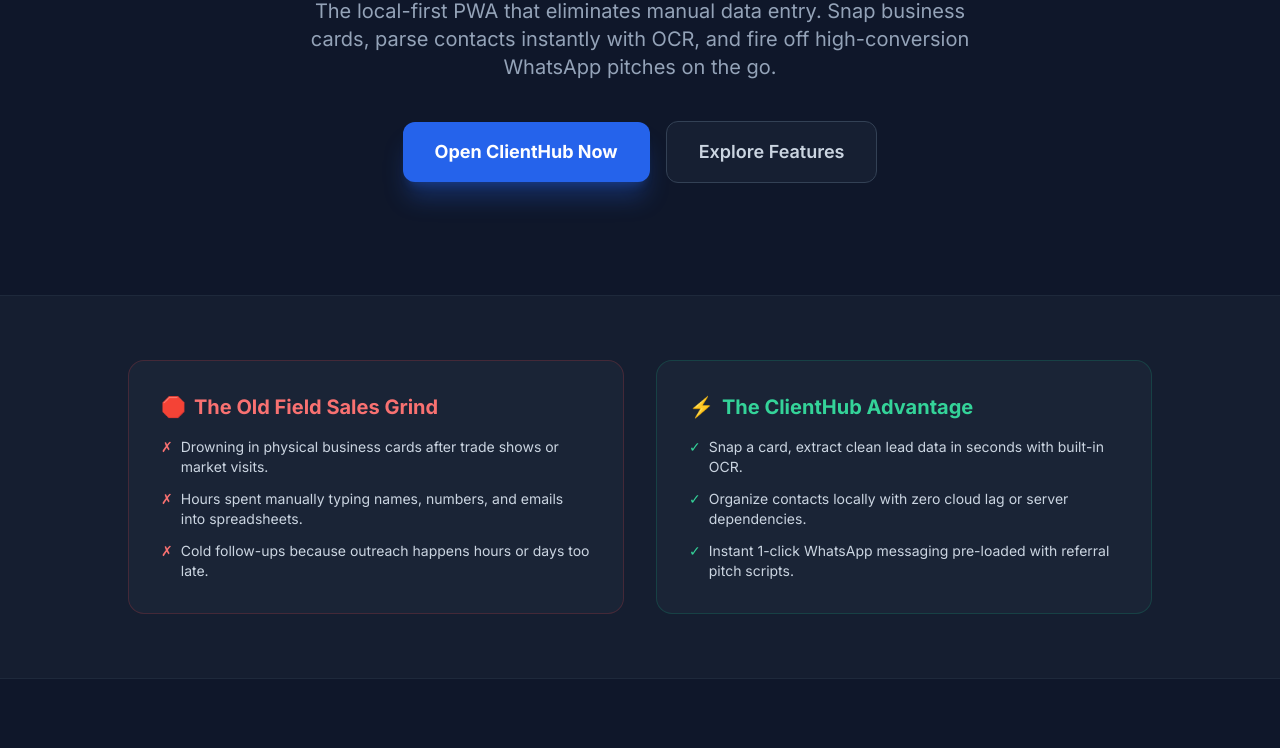
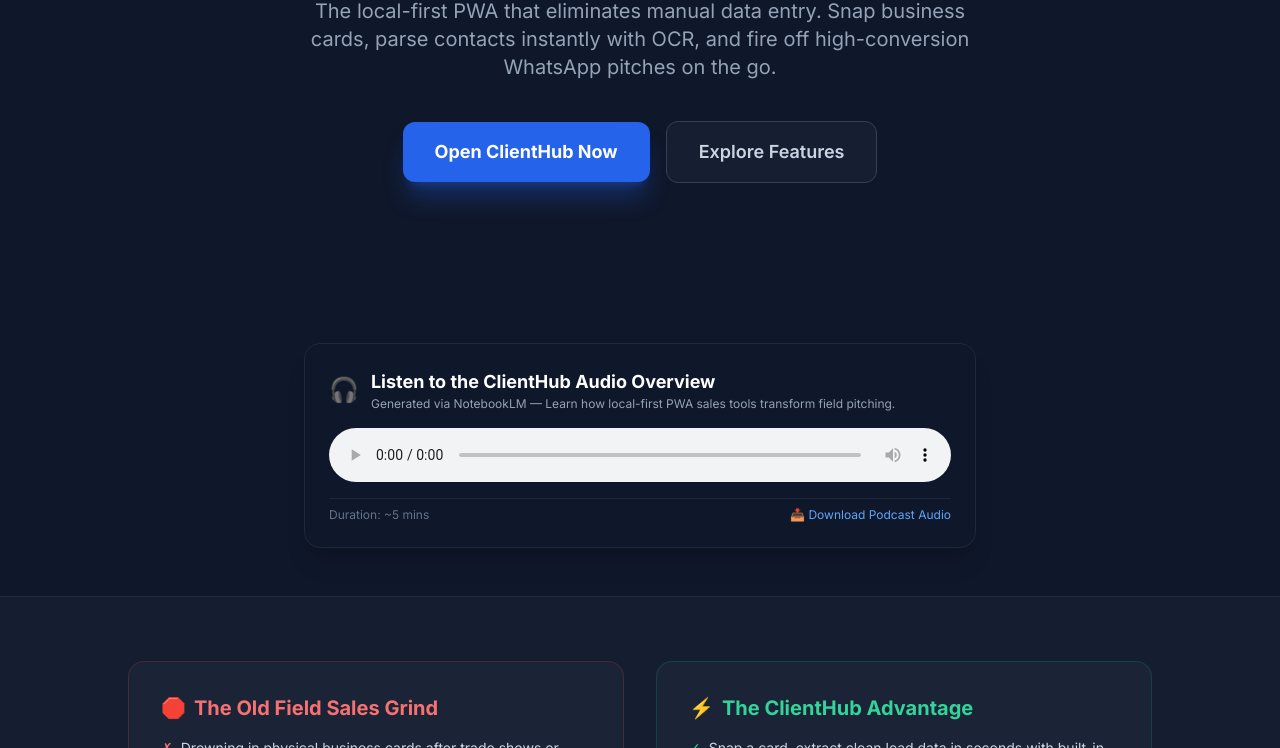
Before and after one commit to vinaybhagatd/vyapar-crm, a plain HTML site: page landing.html in a window 1280 px wide. Shown: the part 442-1190 px from the top of the page. Drawn offline with nearby package versions, Linux system fonts and the light colour scheme.

Commit message:
Added podcast section

```diff
--- a/landing.html
+++ b/landing.html
@@ -47,6 +47,29 @@
             </a>
         </div>
     </section>
+
+<section class="max-w-2xl mx-auto my-12 p-6 bg-slate-900 rounded-2xl border border-slate-800 text-slate-100 shadow-xl">
+    <div class="flex items-center gap-3 mb-4">
+        <span class="text-2xl">🎧</span>
+        <div>
+            <h3 class="text-lg font-bold text-white">Listen to the ClientHub Audio Overview</h3>
+            <p class="text-xs text-slate-400">Generated via NotebookLM — Learn how local-first PWA sales tools transform field pitching.</p>
+        </div>
+    </div>
+
+    <!-- HTML5 Audio Player -->
+    <audio controls class="w-full mb-4 accent-blue-500">
+        <source src="clienthub-overview.mp3" type="audio/mpeg">
+        Your browser does not support the audio element.
+    </audio>
+
+    <div class="flex justify-between items-center text-xs text-slate-500 pt-2 border-t border-slate-800">
+        <span>Duration: ~5 mins</span>
+        <a href="clienthub-overview.mp3" download class="text-blue-400 hover:underline flex items-center gap-1">
+            📥 Download Podcast Audio
+        </a>
+    </div>
+</section>
 
     <!-- Problem vs Solution -->
     <section class="py-16 bg-slate-800/40 border-y border-slate-800 px-4">
```
